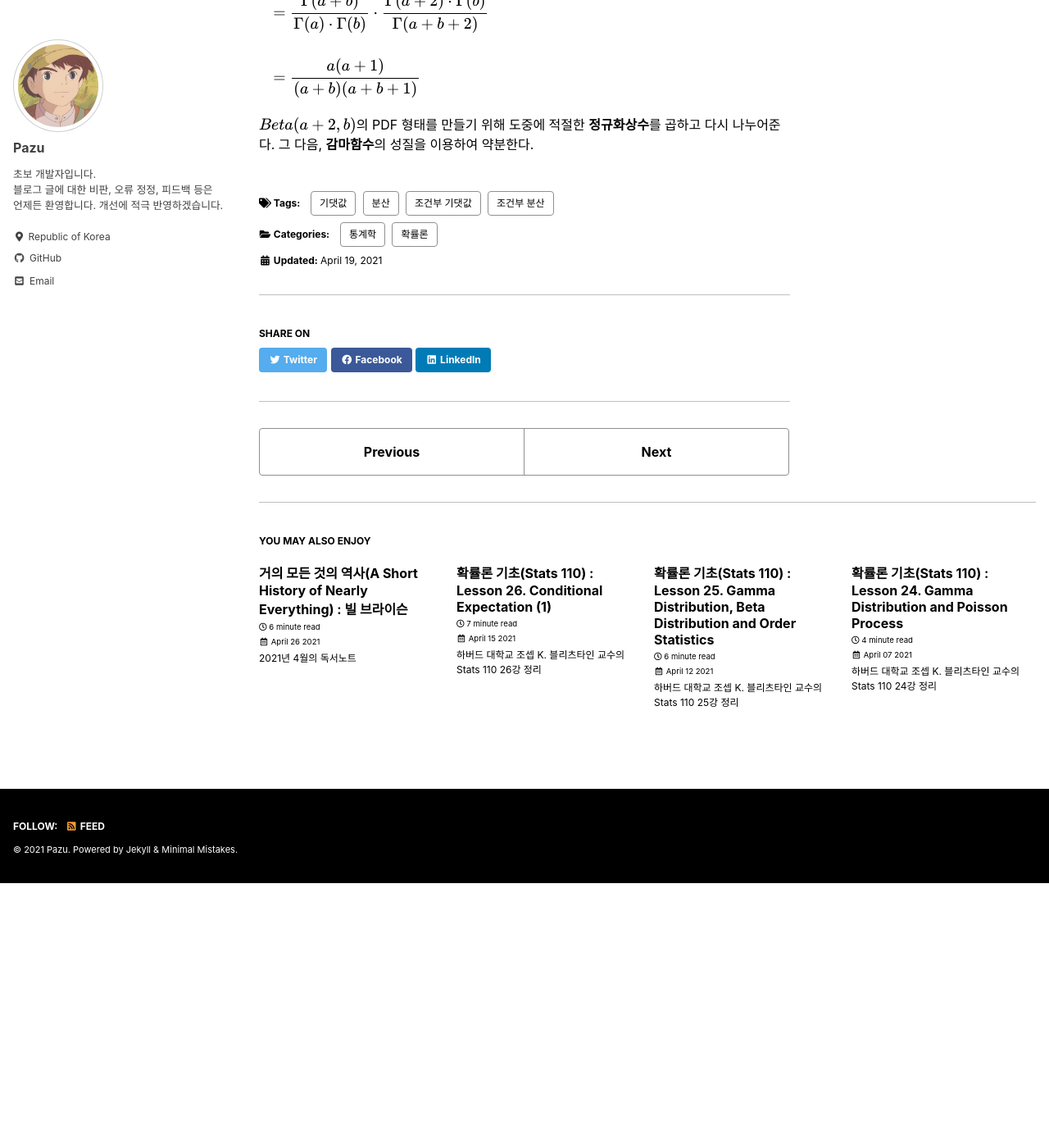
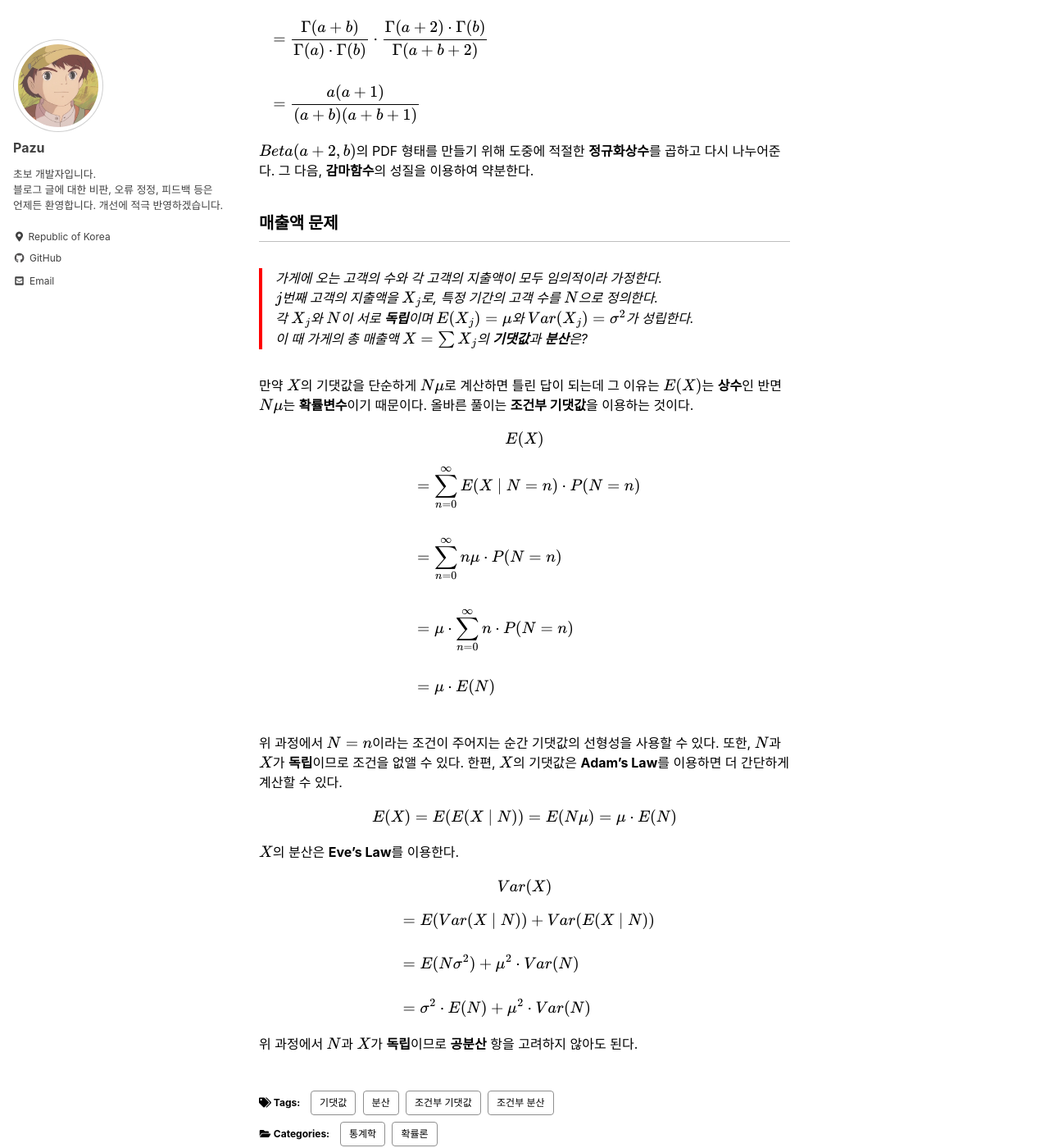
Before and after one commit to pazu0522/pazu0522.github.io, a Jekyll site: the page built from _posts/2021-04-19-stats110_27.md, in a window 1280 px wide and 1400 px high, scrolled down 6463 px. Shown: the whole window at 82% size. Built offline with Jekyll 4.4.1, drawn with Linux system fonts in a browser that asks for light colours; cached includes are drawn as plain includes; formulas are drawn with MathJax 3; before the commit the page ends 7540 px from its top, so only the background shows below that; some of the changed text lies outside the part shown.

Commit message:
Stats 110 lesson 27 ++

```diff
--- a/_posts/2021-04-19-stats110_27.md
+++ b/_posts/2021-04-19-stats110_27.md
@@ -25,6 +25,7 @@ header:
 - [**조건부 기댓값 예제**](https://pazu0522.github.io/%ED%86%B5%EA%B3%84%ED%95%99/%ED%99%95%EB%A5%A0%EB%A1%A0/stats110_27/#%EC%A1%B0%EA%B1%B4%EB%B6%80-%EA%B8%B0%EB%8C%93%EA%B0%92-%EC%98%88%EC%A0%9C)
 - [**조건부 분산**](https://pazu0522.github.io/%ED%86%B5%EA%B3%84%ED%95%99/%ED%99%95%EB%A5%A0%EB%A1%A0/stats110_27/#%EC%A1%B0%EA%B1%B4%EB%B6%80-%EB%B6%84%EC%82%B0)
 - [**질병 문제**](https://pazu0522.github.io/%ED%86%B5%EA%B3%84%ED%95%99/%ED%99%95%EB%A5%A0%EB%A1%A0/stats110_27/#%EC%A7%88%EB%B3%91-%EB%AC%B8%EC%A0%9C)
+- [**매출액 문제**](https://pazu0522.github.io/%ED%86%B5%EA%B3%84%ED%95%99/%ED%99%95%EB%A5%A0%EB%A1%A0/stats110_27/#%EB%A7%A4%EC%B6%9C%EC%95%A1-%EB%AC%B8%EC%A0%9C)
 
 
 ## 조건부 기댓값의 성질
@@ -214,3 +215,48 @@ E(Q^{2}) \nonumber
 \end{equation\*}
 
 $Beta(a+2, b)$의 PDF 형태를 만들기 위해 도중에 적절한 **정규화상수**를 곱하고 다시 나누어준다. 그 다음, **감마함수**의 성질을 이용하여 약분한다.
+
+
+## 매출액 문제
+
+> 가게에 오는 고객의 수와 각 고객의 지출액이 모두 임의적이라 가정한다.
+> $j$번째 고객의 지출액을 $X_{j}$로, 특정 기간의 고객 수를 $N$으로 정의한다.
+> 각 $X_{j}$와 $N$이 서로 **독립**이며 $E(X_{j}) = \mu$와 $Var(X_{j}) = \sigma^{2}$가 성립한다.
+> 이 때 가게의 총 매출액 $X = \sum X_{j}$의 **기댓값**과 **분산**은?
+
+만약 $X$의 기댓값을 단순하게 $N\mu$로 계산하면 틀린 답이 되는데 그 이유는 $E(X)$는 **상수**인 반면 $N\mu$는 **확률변수**이기 때문이다. 올바른 풀이는 **조건부 기댓값**을 이용하는 것이다.
+
+\begin{align}
+E(X) \nonumber
+\end{align}
+
+\begin{equation\*}
+\begin{aligned}
+&= \sum_{n=0}^{\infty} E(X \mid N=n) \cdot P(N=n) \\\\\\ \\\\\\
+&= \sum_{n=0}^{\infty} n\mu \cdot P(N=n) \\\\\\ \\\\\\
+&= \mu \cdot \sum_{n=0}^{\infty} n \cdot P(N=n) \\\\\\ \\\\\\
+&= \mu \cdot E(N) \\\\\\ \\\\\\
+\end{aligned}
+\end{equation\*}
+
+위 과정에서 $N=n$이라는 조건이 주어지는 순간 기댓값의 선형성을 사용할 수 있다. 또한, $N$과 $X$가 **독립**이므로 조건을 없앨 수 있다. 한편, $X$의 기댓값은 **Adam's Law**를 이용하면 더 간단하게 계산할 수 있다.
+
+\begin{align}
+E(X) = E(E(X \mid N)) = E(N\mu) = \mu \cdot E(N) \nonumber
+\end{align}
+
+$X$의 분산은 **Eve's Law**를 이용한다.
+
+\begin{align}
+Var(X) \nonumber
+\end{align}
+
+\begin{equation\*}
+\begin{aligned}
+&= E(Var(X \mid N)) + Var(E(X \mid N)) \\\\\\ \\\\\\
+&= E(N\sigma^{2}) + \mu^{2} \cdot Var(N) \\\\\\ \\\\\\
+&= \sigma^{2} \cdot E(N) + \mu^{2} \cdot Var(N) \nonumber
+\end{aligned}
+\end{equation\*}
+
+위 과정에서 $N$과 $X$가 **독립**이므로 **공분산** 항을 고려하지 않아도 된다.
```
